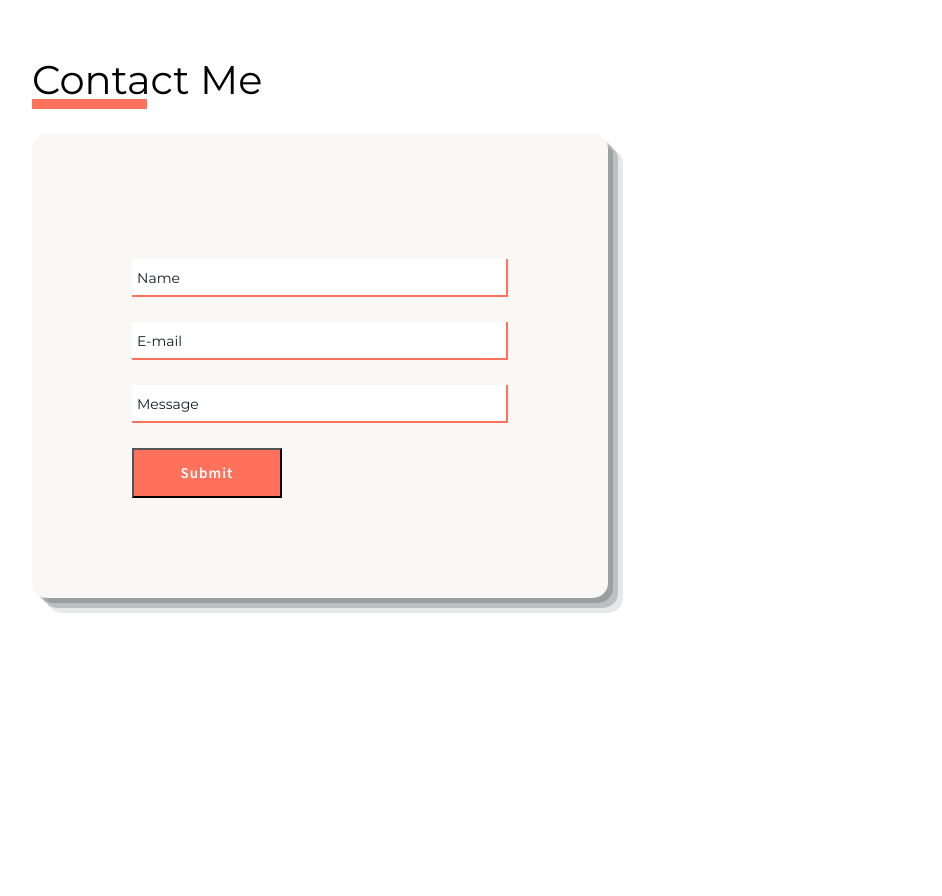
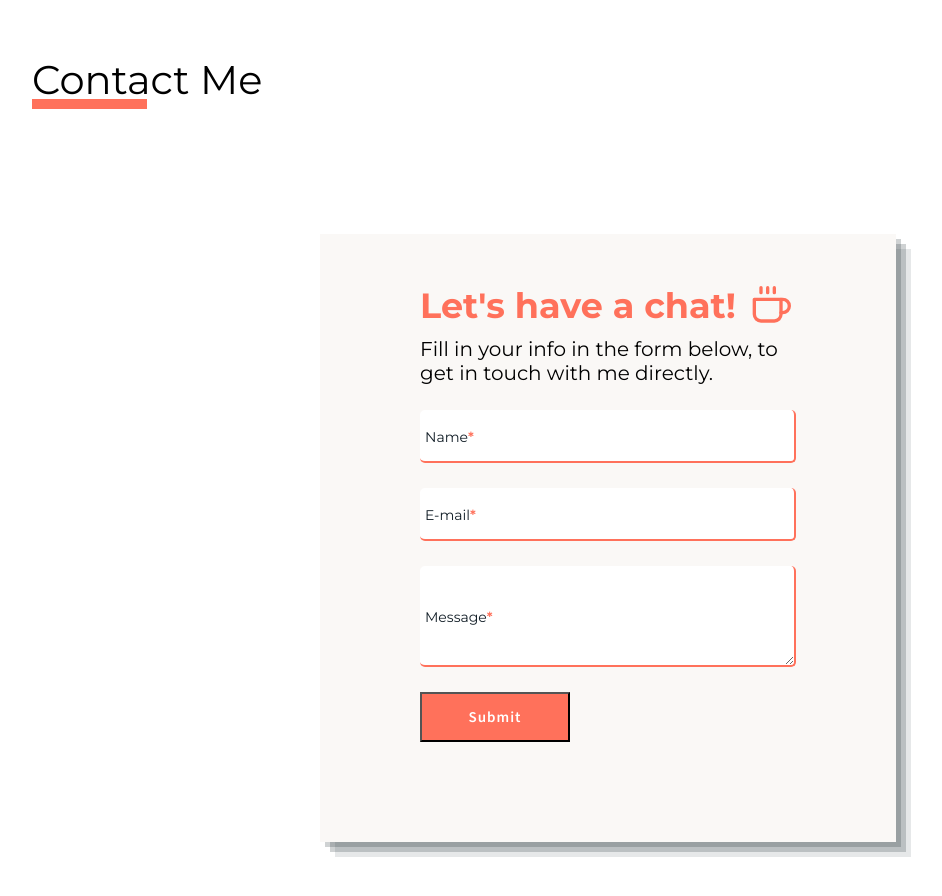
Before and after one commit to BrenoFischer/portfolio, a React (Create React App) app: page / in a window 1280 px wide. Shown: the part 4500-5396 px from the top of the page, without its empty margins (96-1038 px from the left). Before the commit the page ends 5218 px from the top, so only its background shows below. Built offline with nearby package versions, Linux system fonts and the light colour scheme.

Commit message:
form style and initial functionality

```diff
--- a/src/routes/contact/contact.component.jsx
+++ b/src/routes/contact/contact.component.jsx
@@ -3,19 +3,25 @@ import { useState } from 'react';
 import SectionTitle from '../../components/section-title/section-title.component';
 import Button from '../../components/button/button.component';
 
+import { FiCoffee } from 'react-icons/fi';
+
 import './contact.styles.scss';
 
-const FormInput = ({label, ...otherProps}) => {
+const FormInput = ({label, textarea, ...otherProps}) => {
     return (
         <div className='group'>
-            <input className='form-input' {...otherProps} />
+            {textarea ?
+                <textarea className='form-input' {...otherProps}/>
+                :
+                <input className='form-input' {...otherProps} />
+            }
             {label && (
                 <label
                     className={`${
                         otherProps.value.length ? 'shrink' : ''
                     } form-input-label`}
                 >
-                    {label}
+                    {label}<span className='form-input-label-ast'>*</span>
                 </label>
             )}
         </div>
@@ -43,7 +49,15 @@ const Contact = () => {
             <SectionTitle title={"Contact Me"} />
             <div className='form-box'>
                 <form className='form' >
+                    <div className='description-form-box'>
+                        <div className='description-form-title-box'>
+                            <h2 className='description-form-title'>Let's have a chat!</h2>
+                            <FiCoffee />
+                        </div>
+                        <p className='description-form'>Fill in your info in the form below, to get in touch with me directly.</p>
+                    </div>
                     <FormInput
+                        textarea={false}
                         label={"Name"}
                         type="text"
                         required
@@ -53,6 +67,7 @@ const Contact = () => {
                     />
 
                     <FormInput
+                        textarea={false}
                         label={"E-mail"}
                         type="email"
                         required
@@ -62,8 +77,10 @@ const Contact = () => {
                     />
 
                     <FormInput
+                        textarea={true}
                         label={"Message"}
-                        type="text"
+                        rows="4"
+                        cols="50"
                         required
                         onChange={handleChange}
                         name="message"
--- a/src/routes/contact/contact.styles.scss
+++ b/src/routes/contact/contact.styles.scss
@@ -1,25 +1,47 @@
 @import "./src/sass/__variables.scss";
 
+$label-fontSize: 1rem;
+
 @mixin shrinkLabel {
-  top: -14px;
-  font-size: 1rem;
+  top: $label-fontSize;
+  font-size: $label-fontSize;
   color: $primary-color;
   font-weight: 500;
 }
 
 .contact-section {
     margin: 12rem 0 12rem $section-margin;
-}
+
+    .form-box {
+        margin-top: 10rem;
+        display: flex;
+        justify-content: center;
 
         .form {
             background-color: #faf8f6;
-    border-radius: 15px;
             display: inline-block;
-    padding: 10rem;
+            padding: 0 10rem 10rem 10rem;
             width: 50%;
             box-shadow: rgba(18, 30, 39, 0.2) 5px 5px, rgba(18, 30, 39, 0.2) 10px 10px, rgba(18, 30, 39, 0.1) 15px 15px;
 
-    // box-shadow: rgba(18, 30, 39, 0.6) 10px 10px;
+            .description-form-box {
+                margin-top: 5rem;
+
+                .description-form-title-box {
+                    display: flex;
+                    align-items: center;
+                    font-size: 4rem;
+                    color: $primary-color;
+                    margin-bottom: 1rem;
+                }
+                    .description-form-title {
+                        margin-right: 1.5rem;
+                        font-size: 3.5rem;
+                }
+
+                .description-form {
+                    font-size: 2rem;
+                }
             }
 
             .group {
@@ -31,11 +53,11 @@
                     background-color: white;
                     color: $secondary-color;
                     font-size: 1.4rem;
-        padding: 10px 10px 10px 5px;
+                    padding: 2.5rem 1rem 1rem .5rem;
                     display: block;
                     width: 100%;
                     border: none;
-        border-radius: 0;
+                    border-radius: 5px;
                     border-bottom: 2px solid $primary-color;
                     border-right: 2px solid $primary-color;
                     margin: 25px 0;
@@ -56,11 +78,20 @@
                     position: absolute;
                     pointer-events: none;
                     left: 5px;
-        top: 10px;
+                    top: 50%;
+                    transform: translateY(-50%);
                     transition: 300ms ease all;
 
                     &.shrink {
                         @include shrinkLabel();
                     }
+
+                    &-ast {
+                        color: $primary-color;
+                        font-weight: 600;
                     }
                 }
+            }
+        }
+    }
+}
```
Lines whose indentation alone changed are shown as unchanged.
